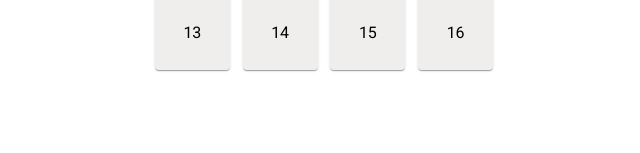
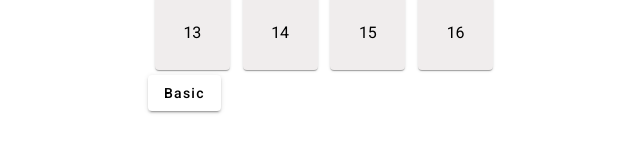
Before and after one commit to emmiberge/word-game-2.0, an Angular app: page / in a window 1280 px wide. Shown: the part 373-526 px from the top of the page, without its empty margins (317-957 px from the left). Built offline with nearby package versions, Linux system fonts and the light colour scheme.

Commit message:
Can deselect a tile and commit a group of group of tiles to see if they are in the same group

```diff
--- a/src/app/types/Tile.ts
+++ b/src/app/types/Tile.ts
@@ -10,7 +10,7 @@ export class Tile{
 
 
 
-    constructor(w: string, g:Group, i: string){
+    constructor(w: string, g: Group, i: string){
         this.word = w;
         this.group = g;
         this.id = i;
@@ -20,6 +20,9 @@ export class Tile{
     }
 
 
+    public getGroup(){
+        return this.group;
+    }
 
     public getCanBeSelected(){
         return this.canBeSelected;
--- a/src/components/grid/grid.component.html
+++ b/src/components/grid/grid.component.html
@@ -1,7 +1,8 @@
 <div class="gridContainer">
     <mat-grid-list cols="4" rowHeight="1:1">
-        <mat-grid-tile colspan="1" class="tileContainer" *ngFor="let item of content">
+        <mat-grid-tile colspan="1" class="tileContainer" *ngFor="let item of tiles">
               <app-tile [content] = item (taskNameEvent)='trySelect($event)'></app-tile>
         </mat-grid-tile>
     </mat-grid-list>
+    <button (click)="submitTiles()" mat-raised-button>Basic</button>
 </div>
--- a/src/components/grid/grid.component.ts
+++ b/src/components/grid/grid.component.ts
@@ -5,17 +5,18 @@ import {MatCardModule} from '@angular/material/card';
 import { TileComponent } from '../tile/tile.component';
 import { Tile } from '../../app/types/Tile';
 import { Group } from '../../app/types/group';
+import {MatButtonModule} from '@angular/material/button';
 
 @Component({
   selector: 'app-grid',
   standalone: true,
-  imports: [MatGridListModule, CommonModule, MatCardModule, TileComponent],
+  imports: [MatButtonModule, MatGridListModule, CommonModule, MatCardModule, TileComponent],
   templateUrl: './grid.component.html',
   styleUrl: './grid.component.css'
 })
 export class GridComponent {
-  content : Tile[] = Array.from({length: 16}, (_, i) => {
-    let newTile : Tile = new Tile((i+1).toString(), Group.BLUE, (i+1).toString());
+  tiles : Tile[] = Array.from({length: 16}, (_, i) => {
+    let newTile : Tile = new Tile((i+1).toString(), i % 2 == 0 ? Group.BLUE : Group.GREEN, (i+1).toString());
     return newTile;
   })
 
@@ -25,14 +26,14 @@ export class GridComponent {
 
   trySelect(tName: string){
     console.log("Called trySelect");
-    var t : Tile = this.content.filter(t => t.getId() === tName)[0];
+    var t : Tile = this.tiles.filter(t => t.getId() === tName)[0];
 
     console.log("id:" + t.getId());
     console.log("Can be selected:" + t.getCanBeSelected());
     console.log("nSelected:" + this.nSelected);
 
     if(t.getIsSelected()){
-      console.log("Unselected tile with id {0} ", t.getId());
+      console.log("Unselected tile with id ", t.getId());
       t.deselect();
       this.nSelected--;
       console.log("nSelected:" + this.nSelected);
@@ -45,6 +46,25 @@ export class GridComponent {
       console.log("nSelected:" + this.nSelected);
       t.select();
       return;
+    }
+  }
+
+  submitTiles(){
+    if(this.nSelected == 4){
+      var selectedTiles : Tile[] = this.tiles.filter(t => t.getIsSelected());
+      if(selectedTiles.every(tile => {
+        return tile.getGroup() == selectedTiles[0].getGroup();
+      })){
+        console.log("All tiles in same group: ", selectedTiles[0].getGroup());
+      }
+      else{
+        console.log("Not all tiles in same group");
+        selectedTiles.forEach(t => console.log("Tile " + t.getId() + ", Group:" + t.getGroup()));
+      }
+
+    }
+    else{
+      console.log("Only " + this.nSelected + "tiles chosen. Select four");
     }
   }
 
```
